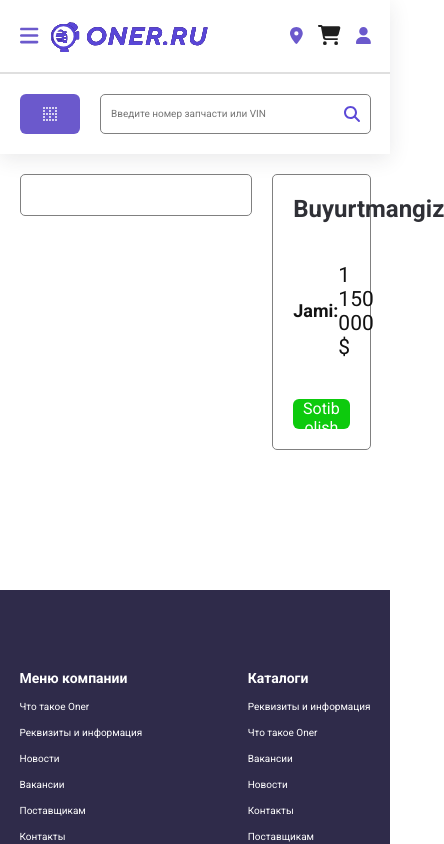
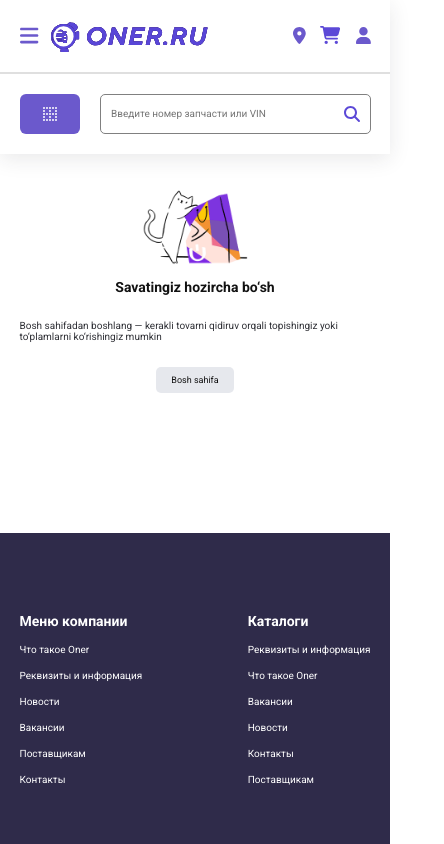
Before and after one commit to Jakbaraliyevv/oner__Ru, a React (Vite) app: page /korzina in a window 390 px wide. Shown: the top 844 px of the page, 444 px wide, since content can reach past the window. Built offline with nearby package versions, Linux system fonts and the light colour scheme.

Commit message:
Korzina tugadi

```diff
--- a/src/components/avtomasala/index.jsx
+++ b/src/components/avtomasala/index.jsx
@@ -128,10 +128,6 @@ function Avtomasala() {
           </div>
         </div>
       </div>
-
-      <div className="container">
-        {/* <div className="avtomasla">{cardProductLoader()}</div> */}
-      </div>
     </section>
   );
 }
--- a/src/components/header/header.scss
+++ b/src/components/header/header.scss
@@ -23,6 +23,7 @@
   align-items: center;
   gap: 40px;
   width: 55%;
+
   .form {
     width: 100%;
     border: 1px solid gray;
@@ -152,9 +153,13 @@
     align-items: center;
     justify-content: center;
     background-color: rgb(244, 245, 246);
-    transition: 0.5s;
+    transition: 0.4s;
     &:hover {
       color: #fff;
+      .korzina__Shop {
+        color: #fff;
+        transition: 0.4s;
+      }
       background-color: rgb(89, 70, 215);
     }
   }
@@ -529,5 +534,6 @@
 }
 
 .korzina__Shop {
-  font-size: 20px;
+  color: rgb(92, 73, 215);
+  font-size: 18px;
 }
--- a/src/components/header/index.jsx
+++ b/src/components/header/index.jsx
@@ -23,15 +23,18 @@ function Header() {
     navigate("/korzina");
   };
 
+  const clickBUtton2 = () => {
+    navigate("/");
+  };
+
   const { state } = useContext(ShopAppContext);
-  console.log(state.data);
 
   return (
     <header className="header">
       <div className="header__top">
         <div className="container">
           <div className="headerLeft">
-            <img src={logo} alt="" />
+            <img onClick={clickBUtton2} src={logo} alt="" />
 
             <form className="form order2">
               <input
@@ -119,12 +122,12 @@ function Header() {
           <div className="nav__top">
             <div className="nav__logo">
               <FontAwesomeIcon icon={faBars} className="avisome__bars" />
-              <img src={logo} alt="" />
+              <img onClick={clickBUtton2} src={logo} alt="" />
             </div>
             <div className="location">
               <FontAwesomeIcon icon={faLocationDot} className="avisome__nav" />
               <div>
-                <Badge count={state.data.length}>
+                <Badge count={state.data.length} onClick={clickBUtton}>
                   <FontAwesomeIcon
                     icon={faCartShopping}
                     className="korzina__Shop"
--- a/src/components/korzinaComponents/index.jsx
+++ b/src/components/korzinaComponents/index.jsx
@@ -1,11 +1,26 @@
 import React, { useContext } from "react";
 import { ShopAppContext } from "../../context/shopContext";
 import "./korzina.scss";
+import bombosh from "../../img/bombosh.png";
+import { useNavigate } from "react-router-dom";
 
 function KorzinaComponents() {
   const { state, dispatch } = useContext(ShopAppContext);
 
+  let totalPrice = state.data.reduce(
+    (acc, value) => (acc += value.userPrice),
+    0
+  );
+
+  const useNAvigate = useNavigate();
+
+  const navigete_button = () => {
+    useNAvigate("/");
+  };
+
   return (
+    <div>
+      {state.data.length ? (
         <div className="all">
           <div className="container">
             <div className="all__price--card">
@@ -19,6 +34,7 @@ function KorzinaComponents() {
                     </div>
                   </div>
 
+                  <div className="hammasi">
                     <div className="plus__minus">
                       <button
                         onClick={() =>
@@ -30,7 +46,7 @@ function KorzinaComponents() {
                       >
                         -
                       </button>
-                <span>{value.count}</span>
+                      <span className="span__price"> {value.count}</span>
                       <button
                         onClick={() =>
                           dispatch({
@@ -45,7 +61,7 @@ function KorzinaComponents() {
                     <div className="korzina__delete">
                       <div className="price">
                         <p>Price:</p>
-                  <h2>{value.price_current}</h2>
+                        <h2>{value.userPrice}</h2>
                       </div>
                       <button
                         onClick={() =>
@@ -56,6 +72,7 @@ function KorzinaComponents() {
                       </button>
                     </div>
                   </div>
+                </div>
               ))}
             </div>
 
@@ -63,13 +80,34 @@ function KorzinaComponents() {
               <h2>Buyurtmangiz</h2>
               <div className="total">
                 <h4>Jami:</h4>
-            <p>1 150 000 $</p>
+                <p>{totalPrice}$</p>
               </div>
 
               <button className="finishButton">Sotib olish</button>
             </div>
           </div>
         </div>
+      ) : (
+        <div className="bombomsh">
+          <div className="container">
+            <div className="bosh__img">
+              <img src={bombosh} alt="" />
+            </div>
+            <div className="bosh__text">
+              <h2>Savatingiz hozircha bo‘sh</h2>
+              <p>
+                Bosh sahifadan boshlang — kerakli tovarni qidiruv orqali
+                topishingiz yoki to‘plamlarni ko‘rishingiz mumkin
+              </p>
+
+              <button onClick={navigete_button} className="bosh__button">
+                Bosh sahifa
+              </button>
+            </div>
+          </div>
+        </div>
+      )}
+    </div>
   );
 }
 
--- a/src/components/korzinaComponents/korzina.scss
+++ b/src/components/korzinaComponents/korzina.scss
@@ -43,17 +43,23 @@
     }
 
     img {
-      width: 30%;
+      width: 40%;
     }
   }
 
   //
 
+  .hammasi {
+    display: flex;
+    align-items: center;
+    gap: 80px;
+    // justify-content: space-between;
     .plus__minus {
       display: flex;
       align-items: center;
       gap: 15px;
-    width: 15%;
+      height: 35px;
+      width: 30%;
       border-radius: 5px;
       border: 1px solid gray;
       button {
@@ -63,6 +69,7 @@
         border: none;
         font-size: 22px;
         color: #121212;
+        padding: 0 4px;
       }
     }
 
@@ -72,7 +79,7 @@
       display: flex;
       flex-direction: column;
       gap: 15px;
-    width: 20%;
+      width: 100%;
       .price {
         display: flex;
         gap: 15px;
@@ -100,6 +107,7 @@
       }
     }
   }
+}
 
 // korzina__total
 
@@ -111,6 +119,7 @@
   flex-direction: column;
   gap: 40px;
   border-radius: 5px;
+  user-select: none;
 
   h2 {
     color: rgb(47, 48, 54);
@@ -145,3 +154,401 @@
     }
   }
 }
+
+// Korzina bombosh
+
+.bombomsh > div {
+  display: flex;
+  flex-direction: column;
+  align-items: center;
+  justify-content: center;
+  .bosh__img {
+    justify-content: center;
+    display: flex;
+    img {
+      width: 60%;
+    }
+  }
+
+  .bosh__text {
+    display: flex;
+    flex-direction: column;
+    align-items: center;
+    gap: 25px;
+
+    h2 {
+      font-size: 20px;
+      color: #121212;
+    }
+    p {
+      font-size: 16px;
+      color: rgb(47, 48, 54);
+    }
+
+    button {
+      width: 20%;
+      height: 35px;
+      background-color: rgb(230, 232, 237);
+      font-size: 16px;
+      color: #121212;
+      border-radius: 5px;
+    }
+  }
+}
+
+// Korzina bombosh tugadi
+
+// Korzina  price responsive
+
+@media (max-width: 1060px) {
+  .all__price--card {
+    padding: 15px;
+  }
+
+  .korzina__price {
+    .korzina__img {
+      gap: 15px;
+      .korzina__text {
+        gap: 10px;
+        h2 {
+          font-size: 17px;
+        }
+        h4 {
+          font-size: 10px;
+        }
+      }
+
+      img {
+        width: 40%;
+      }
+    }
+    .hammasi {
+      gap: 80px;
+      .plus__minus {
+        height: 30px;
+        button {
+          font-size: 18px;
+        }
+        .span__price {
+          font-size: 14px;
+        }
+      }
+      .korzina__delete {
+        .price {
+          p {
+            font-size: 15px;
+          }
+          h2 {
+            font-size: 18px;
+          }
+        }
+        button {
+          height: 28px;
+          font-size: 14px;
+        }
+      }
+    }
+  }
+
+  .korzina__total {
+    h2 {
+      font-size: 20px;
+    }
+
+    button {
+      font-size: 14px;
+    }
+
+    .total {
+      h4 {
+        font-size: 16px;
+      }
+      p {
+        font-size: 18px;
+      }
+    }
+  }
+}
+
+@media (max-width: 800px) {
+  .bombomsh > div {
+    .bosh__img {
+      img {
+        width: 50%;
+      }
+    }
+
+    .bosh__text {
+      h2 {
+        font-size: 18px;
+      }
+      p {
+        font-size: 13px;
+      }
+
+      button {
+        width: 22%;
+        height: 30px;
+        font-size: 14px;
+      }
+    }
+  }
+
+  .all > div {
+    display: flex;
+    flex-wrap: wrap;
+  }
+  .all__price--card {
+    width: 100%;
+    padding: 15px;
+  }
+
+  .korzina__price {
+    .korzina__img {
+      .korzina__text {
+        h2 {
+          font-size: 18px;
+        }
+        h4 {
+          font-size: 12px;
+        }
+      }
+
+      img {
+        width: 40%;
+      }
+    }
+
+    //
+
+    .hammasi {
+      gap: 80px;
+      .plus__minus {
+        gap: 15px;
+        height: 30px;
+        width: 30%;
+        button {
+          font-size: 18px;
+        }
+        .span__price {
+          font-size: 14px;
+        }
+      }
+
+      .korzina__delete {
+        .price {
+          p {
+            font-size: 15px;
+          }
+          h2 {
+            font-size: 18px;
+          }
+        }
+
+        button {
+          height: 28px;
+          font-size: 14px;
+        }
+      }
+    }
+  }
+
+  .korzina__total {
+    width: 50%;
+    h2 {
+      font-size: 20px;
+    }
+
+    button {
+      font-size: 14px;
+    }
+
+    .total {
+      h4 {
+        font-size: 16px;
+      }
+      p {
+        font-size: 18px;
+      }
+    }
+  }
+}
+
+@media (max-width: 600px) {
+  .bombomsh > div {
+    .bosh__img {
+      img {
+        width: 40%;
+      }
+    }
+
+    .bosh__text {
+      h2 {
+        font-size: 16px;
+      }
+      p {
+        font-size: 11px;
+      }
+
+      button {
+        width: 22%;
+        height: 26px;
+        font-size: 12px;
+      }
+    }
+  }
+
+  .korzina__price {
+    display: flex;
+    flex-wrap: wrap;
+    .korzina__img {
+      .korzina__text {
+        h2 {
+          font-size: 18px;
+        }
+        h4 {
+          font-size: 12px;
+        }
+      }
+    }
+
+    .hammasi {
+      width: 100%;
+      display: flex;
+      align-items: end;
+      justify-content: space-between !important;
+      .plus__minus {
+        height: 30px;
+        width: 50%;
+        button {
+          font-size: 18px;
+        }
+        .span__price {
+          font-size: 14px;
+        }
+      }
+      .korzina__delete {
+        .price {
+          p {
+            font-size: 15px;
+          }
+          h2 {
+            font-size: 18px;
+          }
+        }
+
+        button {
+          width: 60%;
+          height: 28px;
+          font-size: 14px;
+        }
+      }
+    }
+  }
+
+  .korzina__total {
+    h2 {
+      color: rgb(47, 48, 54);
+      font-size: 20px;
+    }
+
+    button {
+      height: 30px;
+      font-size: 14px;
+    }
+  }
+}
+
+@media (max-width: 400px) {
+  .bombomsh > div {
+    .bosh__img {
+      img {
+        width: 30%;
+      }
+    }
+
+    .bosh__text {
+      h2 {
+        font-size: 14px;
+      }
+      p {
+        font-size: 10px;
+        display: flex;
+        align-items: center;
+      }
+
+      button {
+        height: 26px;
+        font-size: 9px;
+      }
+    }
+  }
+
+  .korzina__price {
+    gap: 20px;
+    .korzina__img {
+      .korzina__text {
+        h2 {
+          font-size: 16px;
+        }
+        h4 {
+          font-size: 10px;
+        }
+      }
+    }
+
+    //
+
+    .hammasi {
+      .plus__minus {
+        height: 26px;
+        button {
+          font-size: 16px;
+        }
+        .span__price {
+          font-size: 12px;
+        }
+      }
+
+      //   korzina__delete
+
+      .korzina__delete {
+        .price {
+          p {
+            font-size: 13px;
+          }
+          h2 {
+            font-size: 14px;
+          }
+        }
+
+        button {
+          height: 26px;
+          font-size: 12px;
+        }
+      }
+    }
+  }
+
+  .korzina__total {
+    width: 70%;
+    padding: 15px;
+    h2 {
+      font-size: 16px;
+    }
+
+    button {
+      height: 25px;
+      font-size: 12px;
+    }
+
+    .total {
+      h4 {
+        font-size: 14px;
+      }
+      p {
+        font-size: 14px;
+      }
+    }
+  }
+}
```
Also changed, not shown: src/components/avtomasala/avto.scss (+11 -33 lines), src/context/shopContext/index.jsx (+25 -7 lines), src/generic/notification/index.jsx (+6 -2 lines), src/img/bombosh.png (added). Lines whose indentation alone changed are shown as unchanged.
